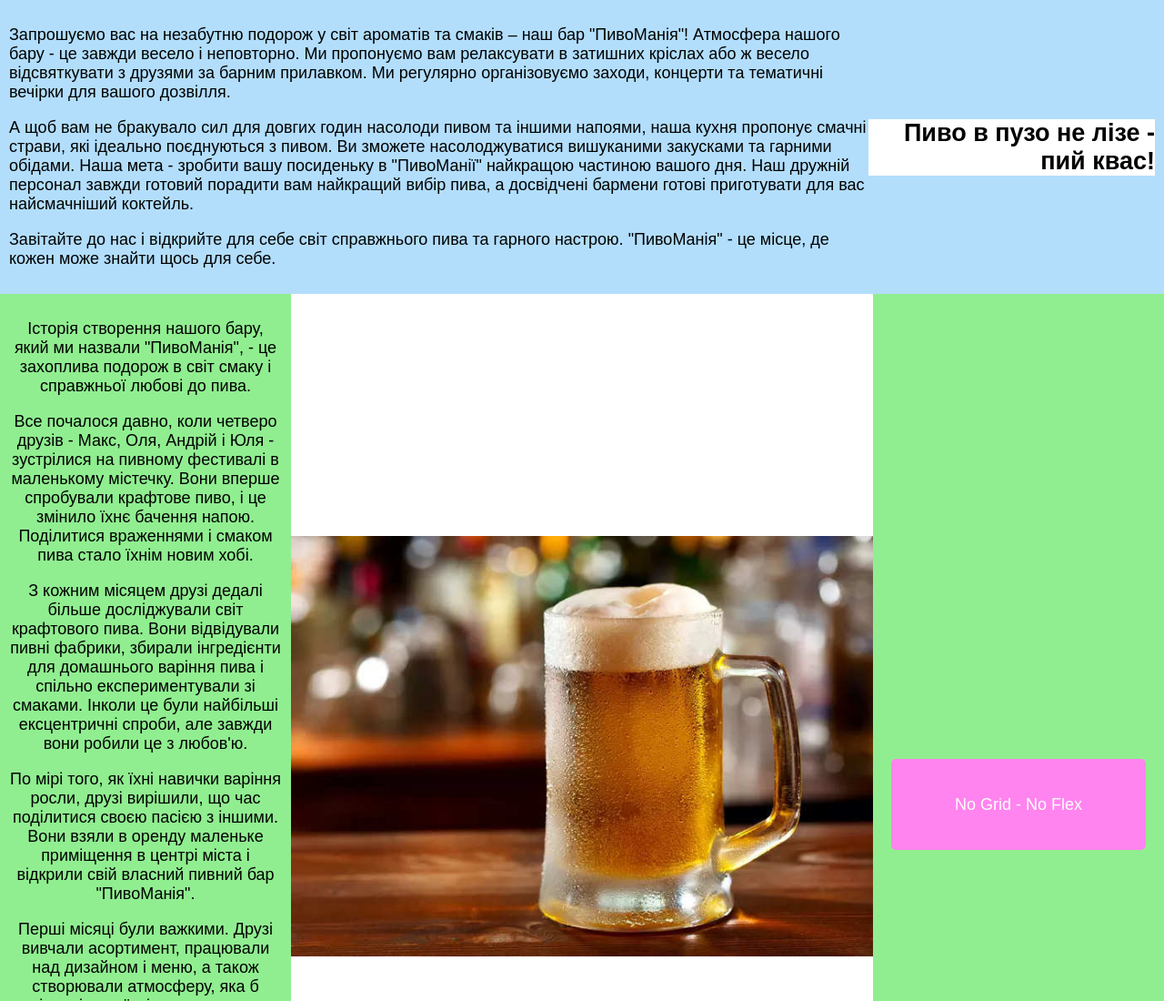
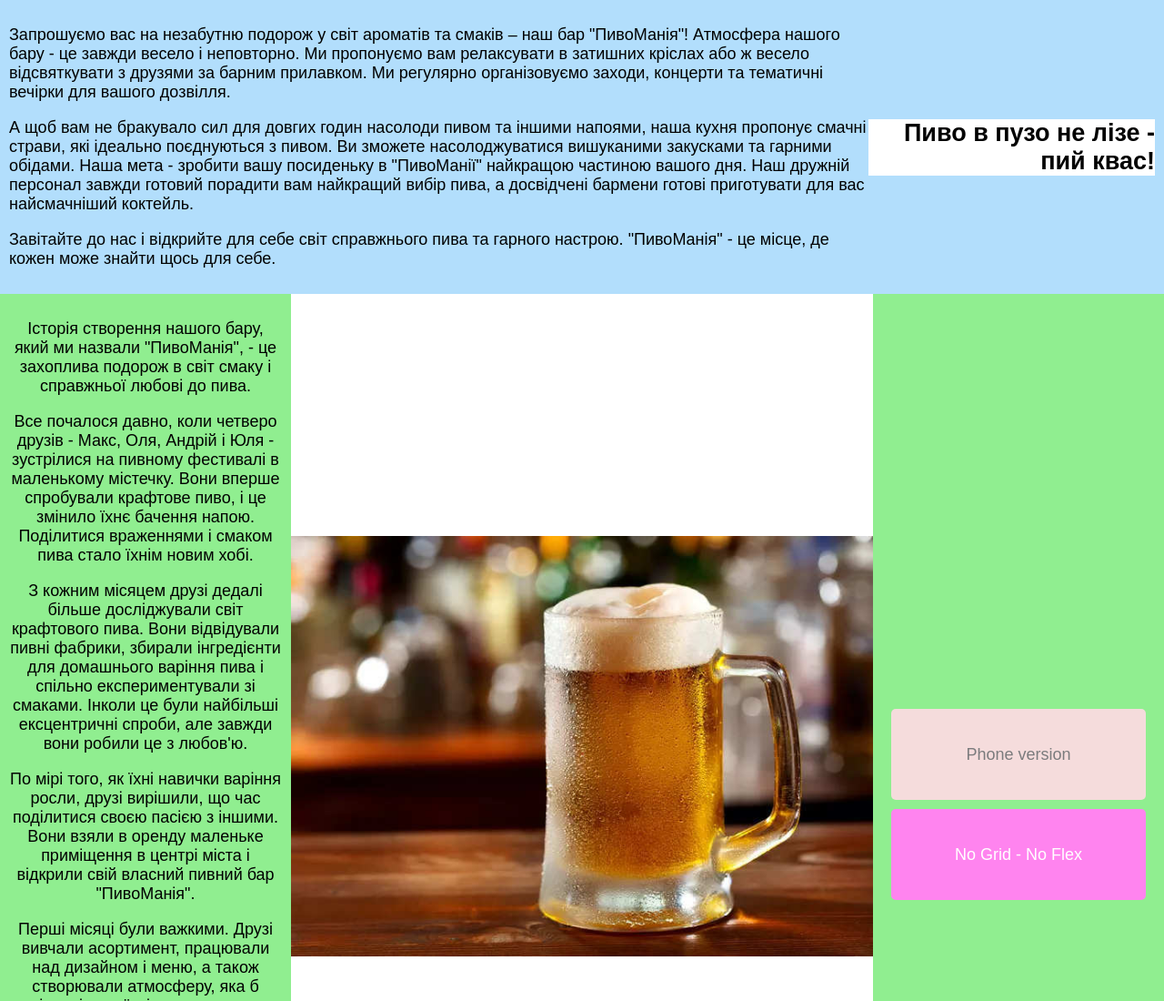
Before and after one commit to AndriiJushchenko/web_lab_3.github.io, a plain HTML site: page index.html in a window 1280 px wide. Shown: the top 1100 px of the page at 91% size. Drawn offline with Linux system fonts and the light colour scheme.

Commit message:
Update index.html

```diff
--- a/index.html
+++ b/index.html
@@ -67,6 +67,9 @@
                                                                 <tr>
                                                                     <td>
                                                                         <ul style="list-style: none; margin: 0; padding: 10px;">
+                                                                            <li style="line-height: 100px; background-color: rgb(245, 220, 220); text-align: center; white-space: nowrap; border-radius: 5px; transition: 0.25s; margin: 10px;">
+                                                                                <a style="text-decoration: none; color: #7b7b7d;" href="flex.html"><center>Phone version</center></a>
+                                                                            </li>
                                                                             <li style="line-height: 100px; background-color: rgb(255, 132, 239); text-align: center; white-space: nowrap; border-radius: 5px; transition: 0.25s; margin: 10px;">
                                                                                 <a style="text-decoration: none; color: #ffffff;" href="https://andriijushchenko.github.io/web_lab_3.github.io"><center>No Grid - No Flex</center></a>
                                                                             </li>
```
